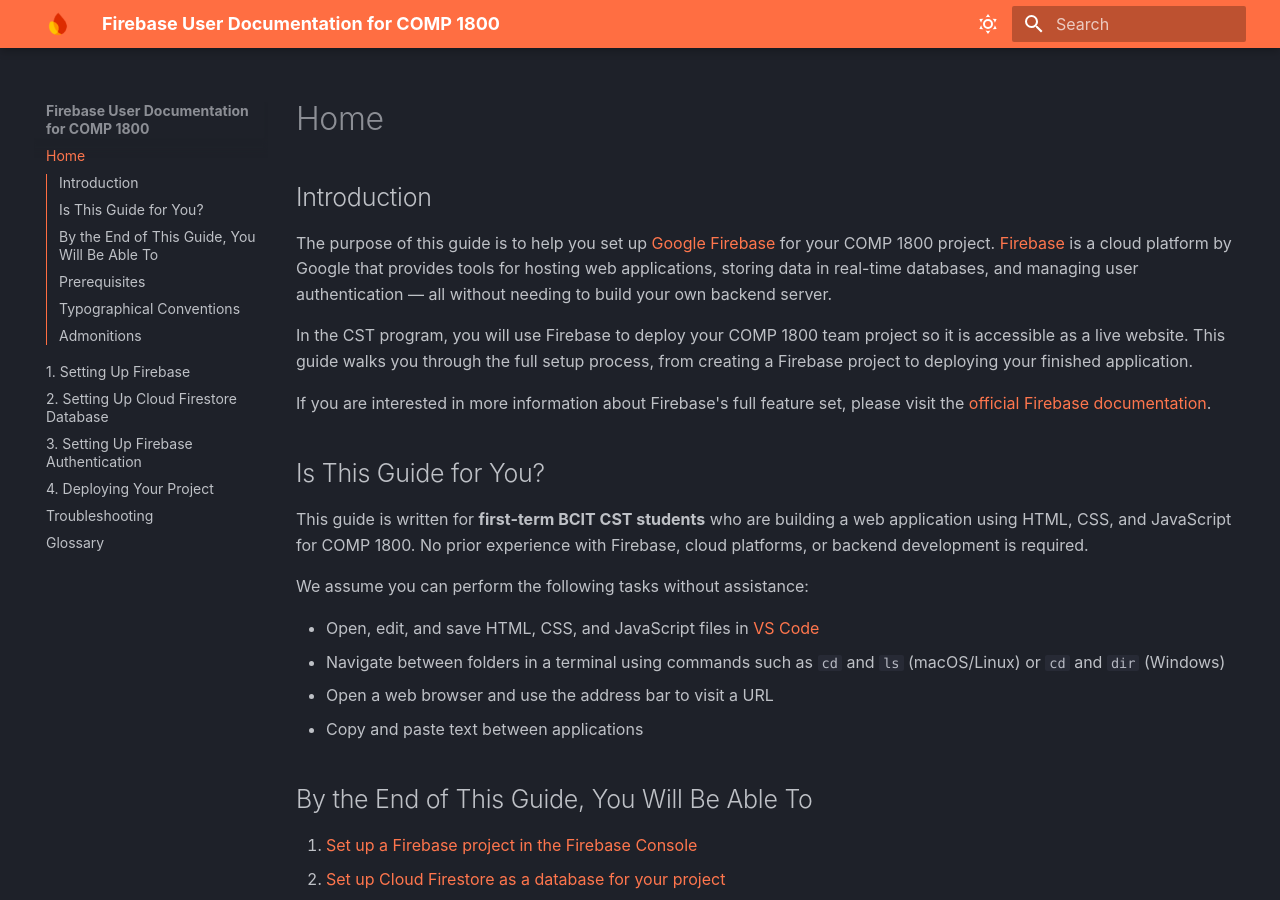
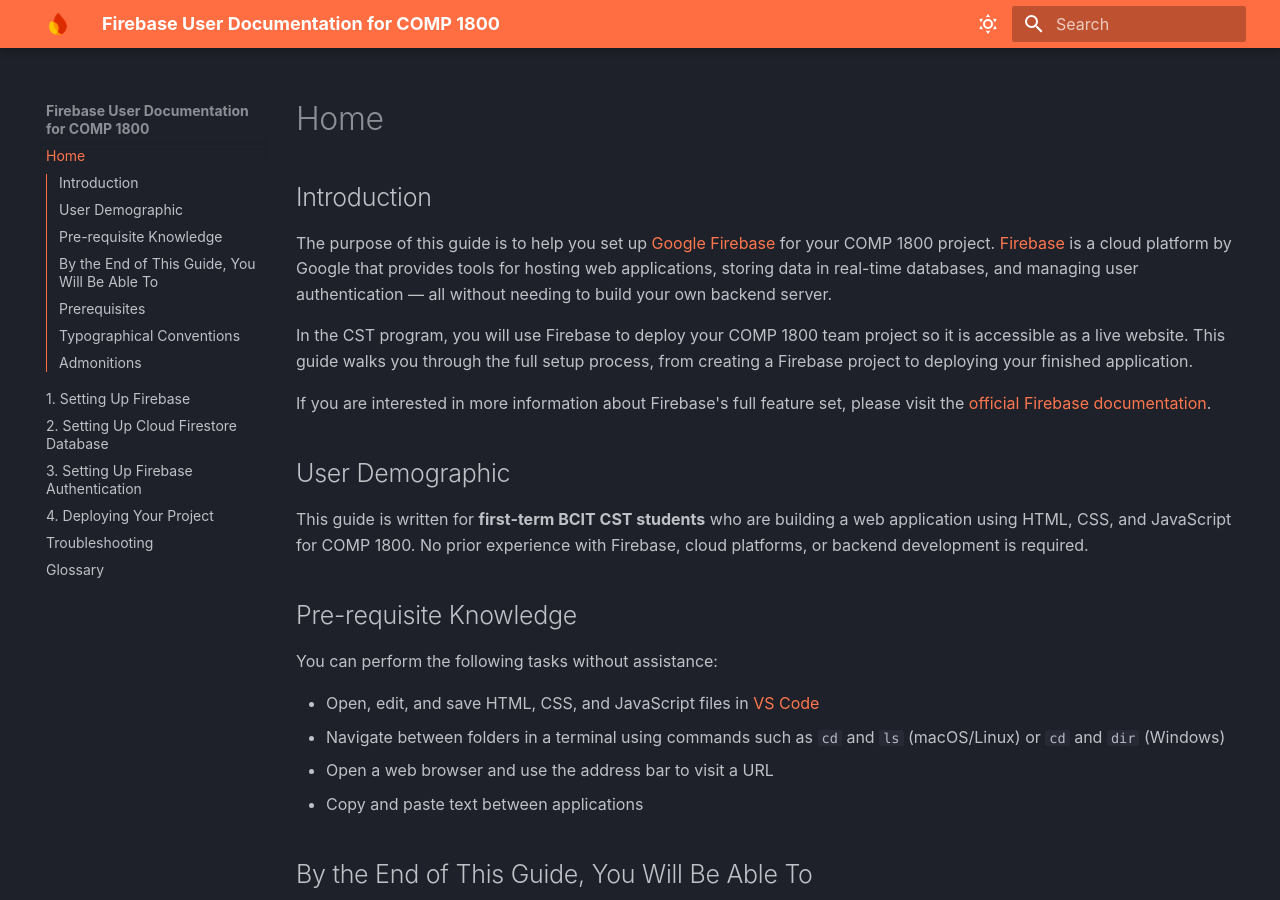
Before and after one commit to jameeel01/MKDOCS, an MkDocs documentation site: the page built from docs/index.md, in a window 1280 px wide and 900 px high. Built offline with MkDocs 1.6.1 and Material for MkDocs 9.7.7, drawn with Linux system fonts in a browser that asks for light colours; some web fonts are replaced.

Commit message:
Update some admonitions and introduction page headers

```diff
--- a/docs/index.md
+++ b/docs/index.md
@@ -8,11 +8,13 @@
 
 If you are interested in more information about Firebase's full feature set, please visit the [official Firebase documentation](https://firebase.google.com/docs).
 
-## Is This Guide for You?
+## User Demographic
 
 This guide is written for **first-term BCIT CST students** who are building a web application using HTML, CSS, and JavaScript for COMP 1800. No prior experience with Firebase, cloud platforms, or backend development is required.
 
-We assume you can perform the following tasks without assistance:
+## Pre-requisite Knowledge
+
+You can perform the following tasks without assistance:
 
 - Open, edit, and save HTML, CSS, and JavaScript files in [VS Code](https://code.visualstudio.com/)
 - Navigate between folders in a terminal using commands such as `cd` and `ls` (macOS/Linux) or `cd` and `dir` (Windows)
```
Also changed, not shown: docs/task3_authentication.md (+1 -1 lines), docs/task4_deploy.md (+2 -2 lines).
